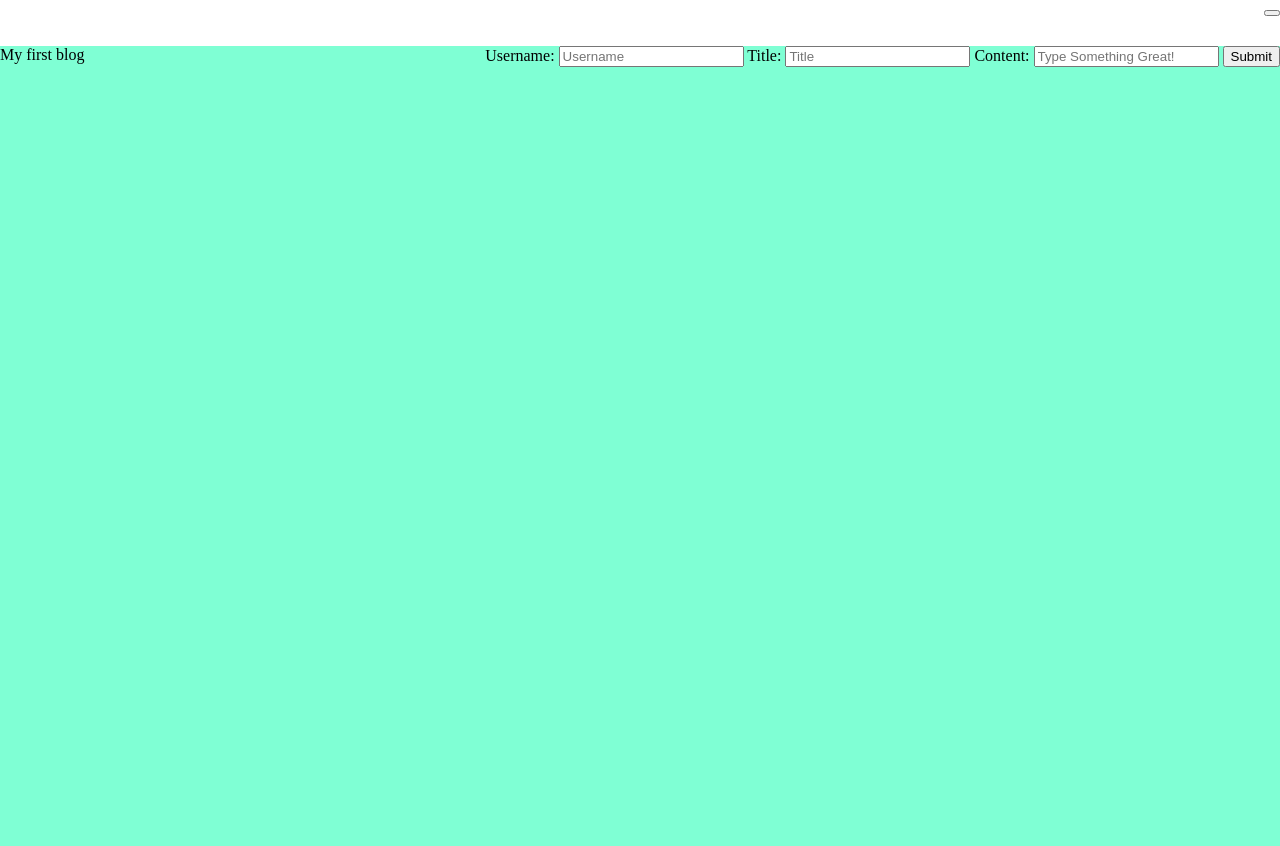
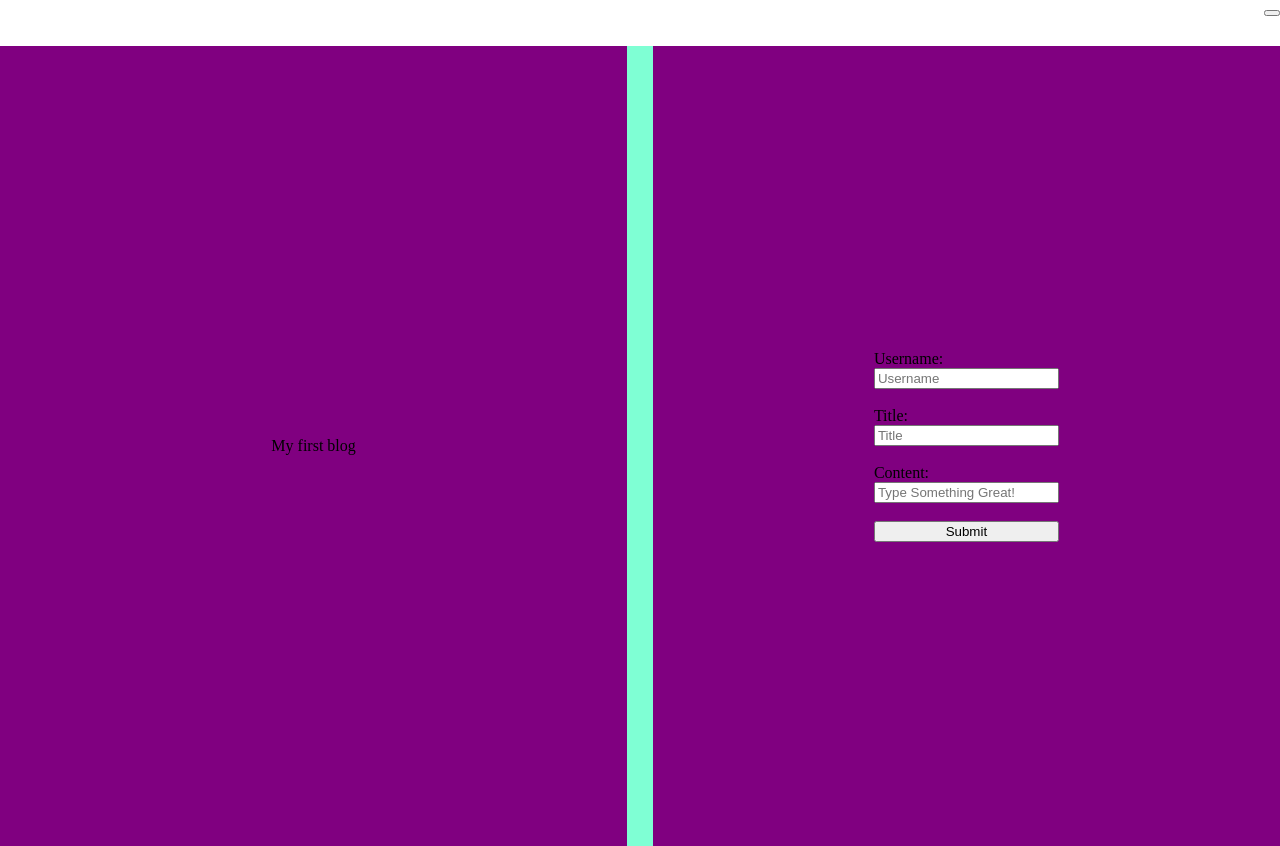
Before and after one commit to dmharrison/dmh_personal_blog, a plain HTML site: page index.html in a window 1280 px wide. Before the commit the page ends 800 px from the top, so only its background shows below. Drawn offline with Linux system fonts and the light colour scheme.

Commit message:
created boxes for the form content

```diff
--- a/assets/css/form.css
+++ b/assets/css/form.css
@@ -14,4 +14,21 @@ header{
 .container{
     display: flex;
     justify-content: space-between;
+    align-items: center;
 }
+
+.userForm, .img-box{
+    display: flex;
+    justify-content: center;
+    align-items: center;
+    background-color: purple;
+    height: 100vh;
+    width: 49%;
+    }
+.form,.circleH1 {
+    display: flex;
+    flex-direction: column;
+    justify-content: center;
+    align-content: center;
+    height: 100%;
+}
--- a/index.html
+++ b/index.html
@@ -21,13 +21,13 @@
             <div class="circleH1">My first blog</div>
         </div>
         <div class="userForm">
-            <form action="#blog">
+            <form class="form" action="#blog">
                 <label for="username">Username:</label>
-                <input type="text" id="username" placeholder="Username">
+                <input type="text" id="username" placeholder="Username"><br>
                 <label for="title">Title:</label>
-                <input type="text" id="title" placeholder="Title">
+                <input type="text" id="title" placeholder="Title"><br>
                 <label for="content">Content:</label>
-                <input type="text" id="content" placeholder="Type Something Great!">
+                <input type="text" id="content" placeholder="Type Something Great!"><br>
                 <input type="submit">
             </form>
         </div>
```
